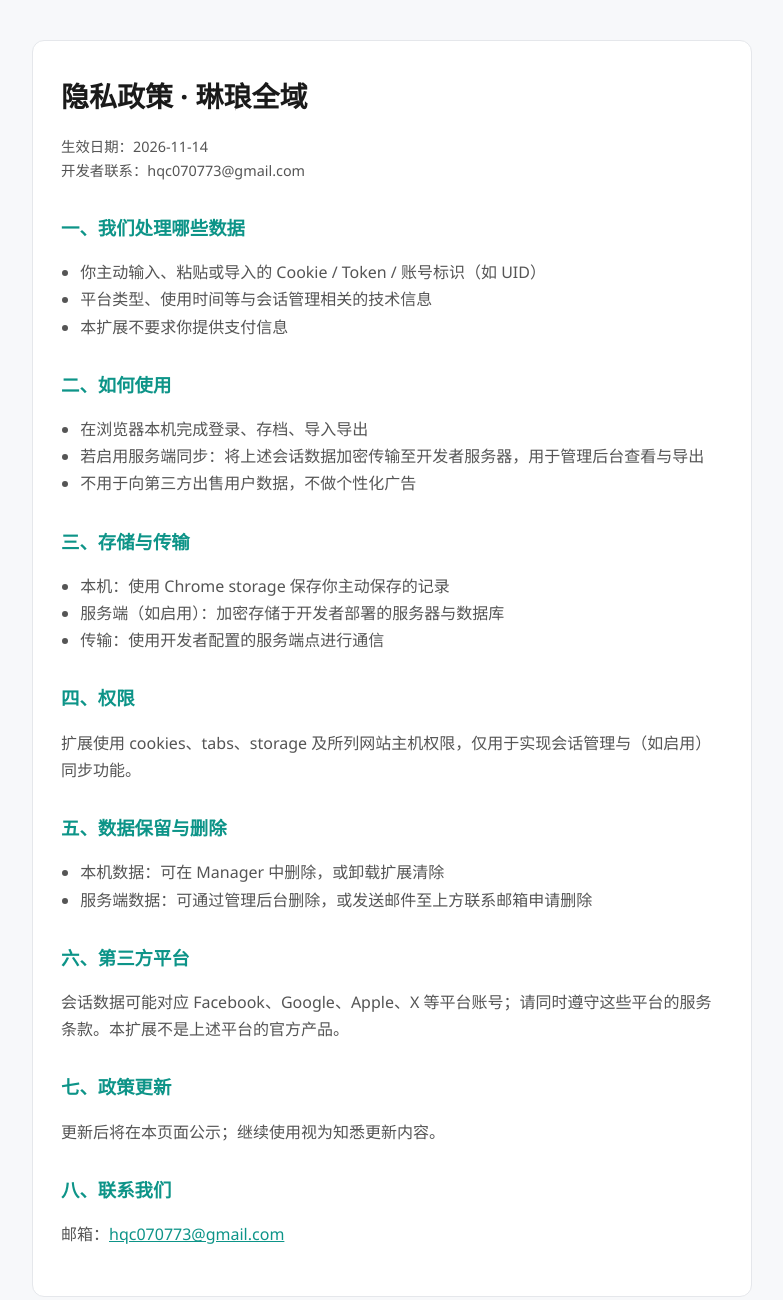
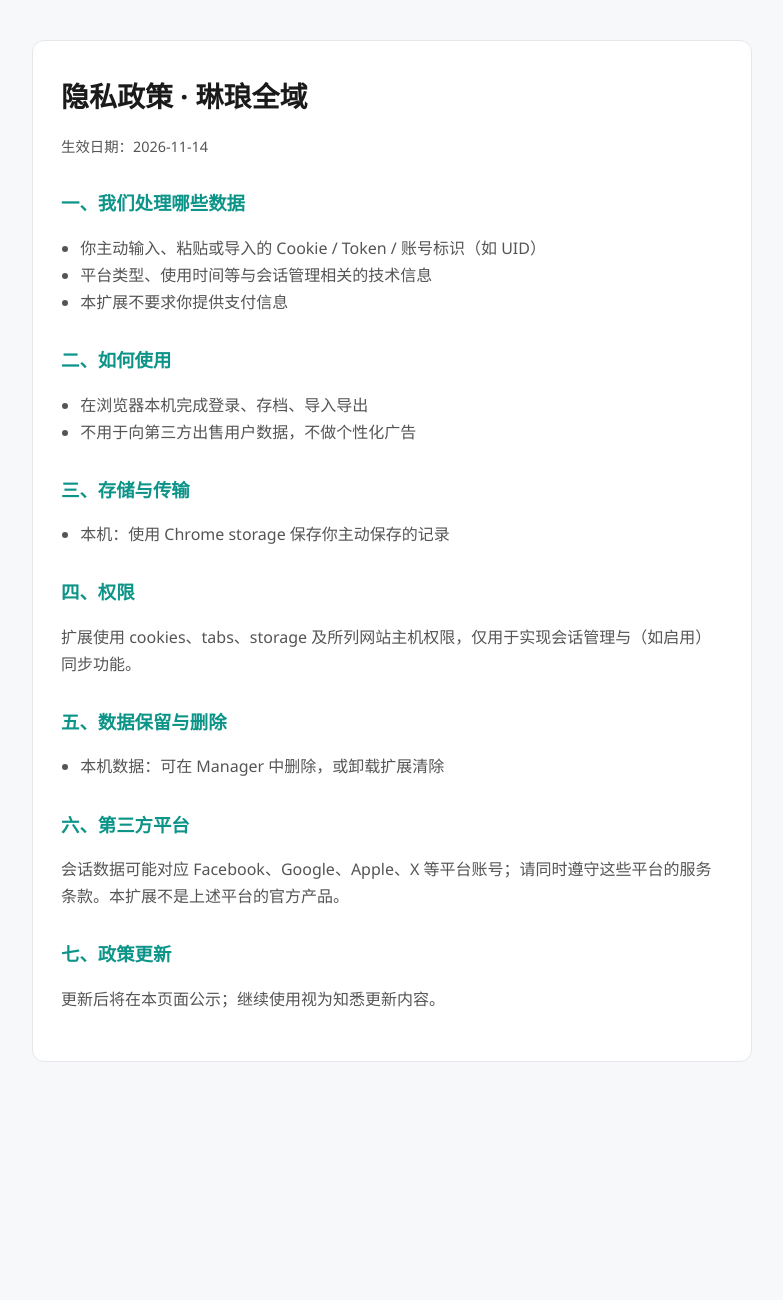
Before and after one commit to H5603E/linlang-privacy, a plain HTML site: page index.html in a window 1280 px wide. Shown: the whole page, without its empty margins (248-1031 px from the left). After the commit the page ends 1102 px from the top, so only its background shows below. Drawn offline with Linux system fonts and the light colour scheme.

Commit message:
Remove developer contact and server-sync wording from privacy policy.

```diff
--- a/index.html
+++ b/index.html
@@ -51,7 +51,7 @@
 <body>
   <main>
     <h1>隐私政策 · 琳琅全域</h1>
-    <p class="meta">生效日期：2026-11-14<br />开发者联系：hqc070773@gmail.com</p>
+    <p class="meta">生效日期：2026-11-14</p>
 
     <h2>一、我们处理哪些数据</h2>
     <ul>
@@ -63,15 +63,12 @@
     <h2>二、如何使用</h2>
     <ul>
       <li>在浏览器本机完成登录、存档、导入导出</li>
-      <li>若启用服务端同步：将上述会话数据加密传输至开发者服务器，用于管理后台查看与导出</li>
       <li>不用于向第三方出售用户数据，不做个性化广告</li>
     </ul>
 
     <h2>三、存储与传输</h2>
     <ul>
       <li>本机：使用 Chrome storage 保存你主动保存的记录</li>
-      <li>服务端（如启用）：加密存储于开发者部署的服务器与数据库</li>
-      <li>传输：使用开发者配置的服务端点进行通信</li>
     </ul>
 
     <h2>四、权限</h2>
@@ -80,7 +77,6 @@
     <h2>五、数据保留与删除</h2>
     <ul>
       <li>本机数据：可在 Manager 中删除，或卸载扩展清除</li>
-      <li>服务端数据：可通过管理后台删除，或发送邮件至上方联系邮箱申请删除</li>
     </ul>
 
     <h2>六、第三方平台</h2>
@@ -88,9 +84,6 @@
 
     <h2>七、政策更新</h2>
     <p>更新后将在本页面公示；继续使用视为知悉更新内容。</p>
-
-    <h2>八、联系我们</h2>
-    <p>邮箱：<a href="mailto:hqc070773@gmail.com">hqc070773@gmail.com</a></p>
   </main>
 </body>
 </html>
```
